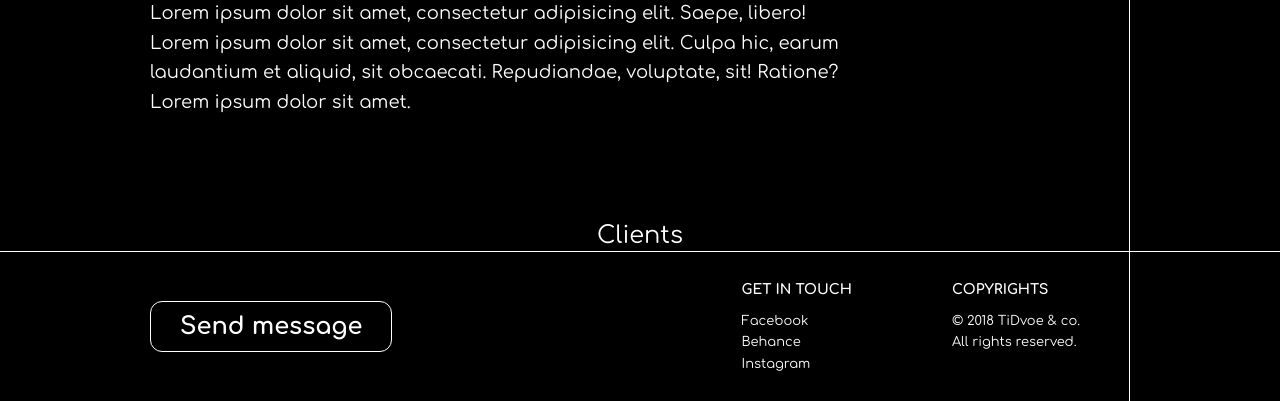
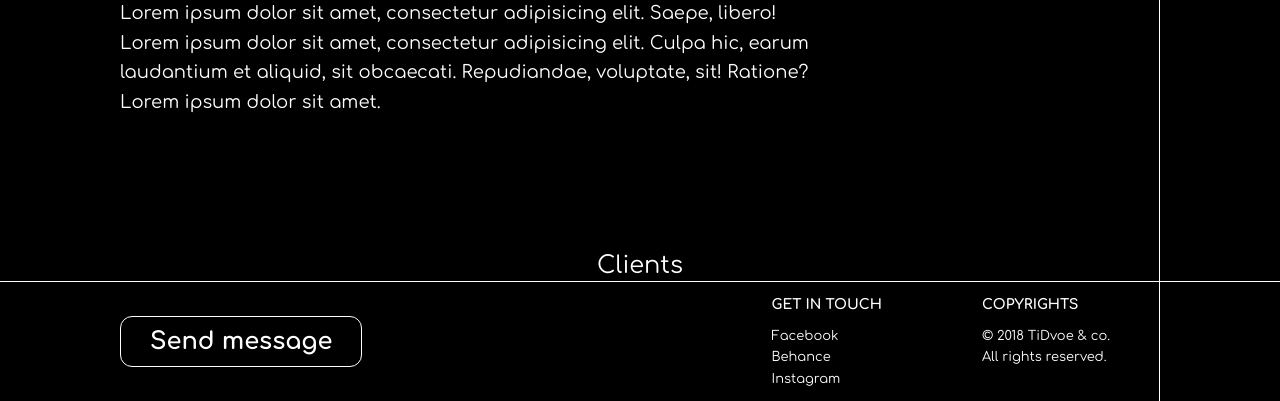
Before and after one commit to Dmytro005/TiDvoe, a website: page app/index.html in a window 1280 px wide. Shown: the part 399-800 px from the top of the page. Drawn offline with nearby package versions, Linux system fonts and the light colour scheme; files that its build step writes are made by us from their sources.

Commit message:
change borders

```diff
--- a/app/sass/_vars.sass
+++ b/app/sass/_vars.sass
@@ -1,3 +1,3 @@
 $Com: "Comfortaa", sans-serif
-$border: 150px
+$border: 15vh
 $accent: orange
```
